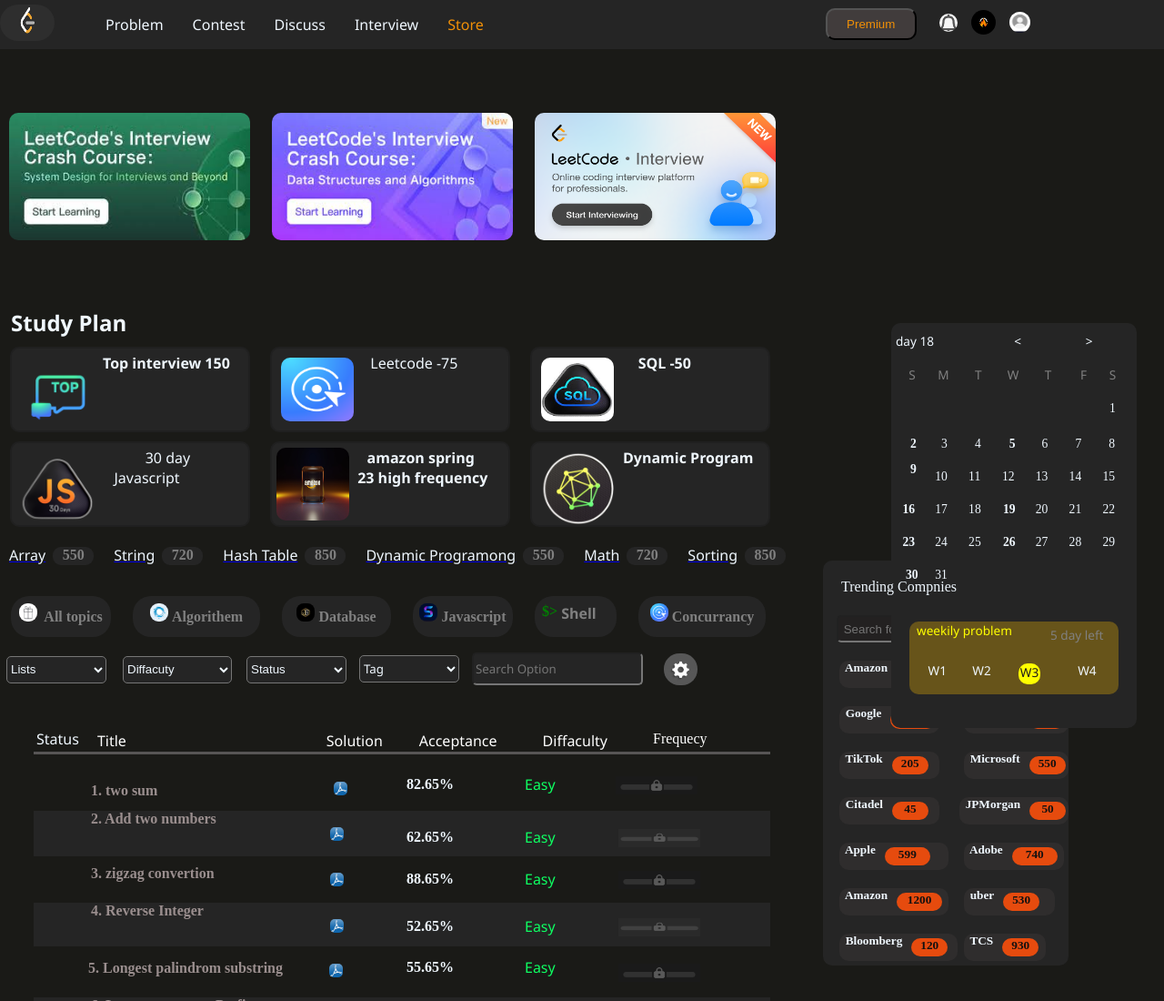
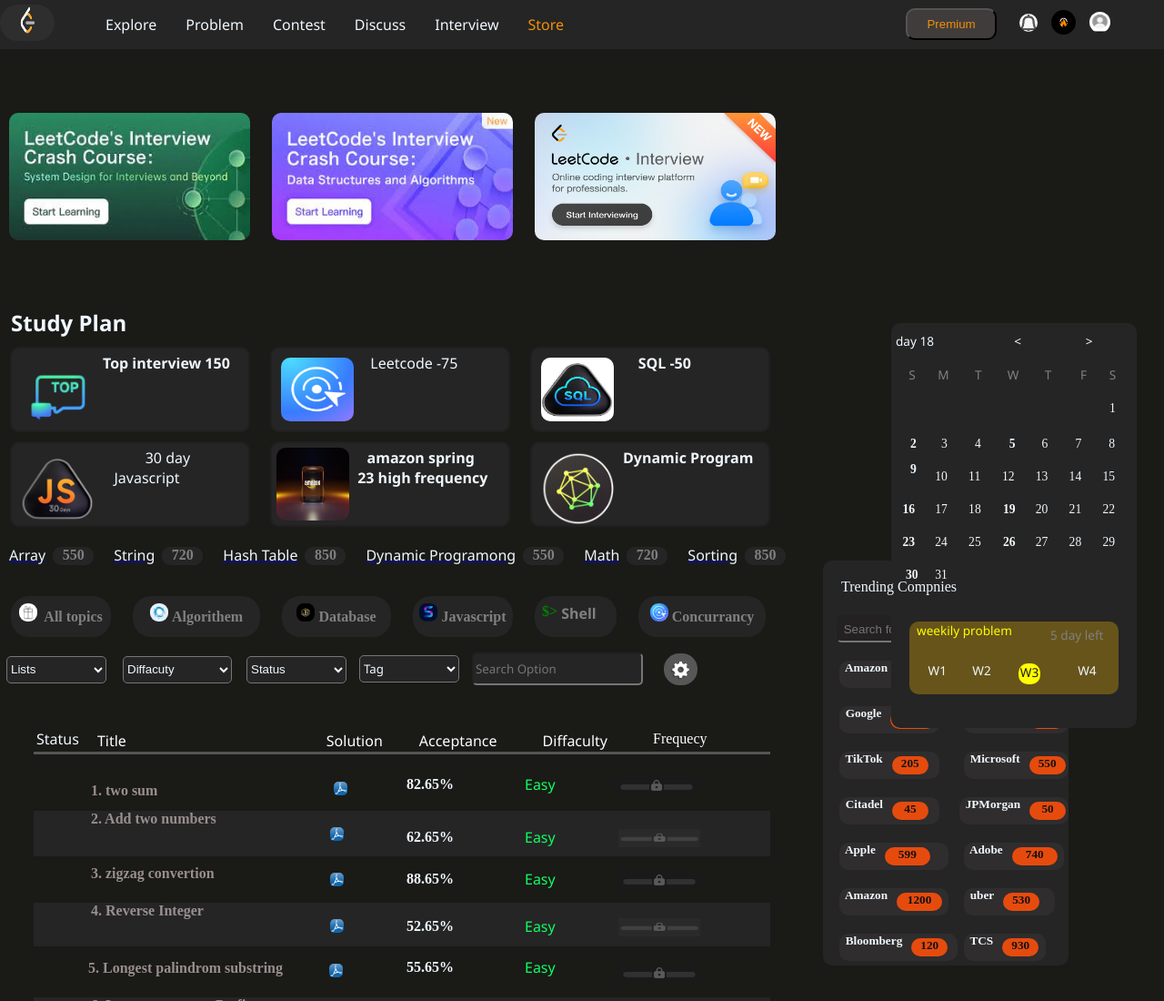
Before and after one commit to Jaiswar54321/Leetcodeclone, a plain HTML site: page index.html in a window 1280 px wide. Shown: the top 1100 px of the page at 91% size. Drawn offline with Linux system fonts and the light colour scheme.

Commit message:
Update index.html

```diff
--- a/index.html
+++ b/index.html
@@ -19,7 +19,7 @@
         </div>
 
     <ul>
-<!--         <li class="item"> <a href="#home" style=" text-decoration: none; color: aliceblue;">Explore</a></li> -->
+        <li class="item"> <a href="#home" style=" text-decoration: none; color: aliceblue;">Explore</a></li>
         <li class="item"><a href="#services4" style=" text-decoration: none; color: aliceblue;">Problem </a></li>
         <li class="item"><a href="#study" style=" text-decoration: none; color: aliceblue;"> Contest </a></li>
         <li class="item"><a href="#problem" style=" text-decoration: none; color: aliceblue;"> Discuss</a></li>
```
